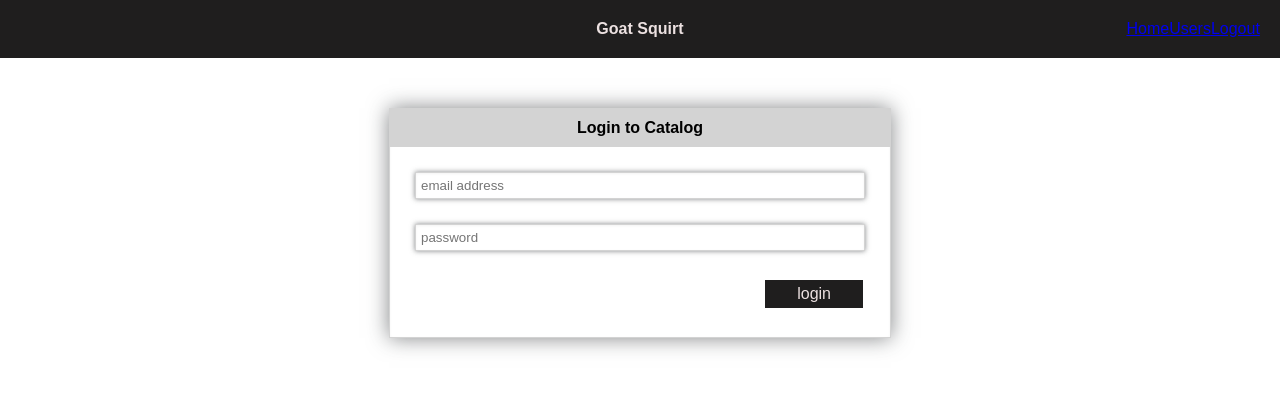
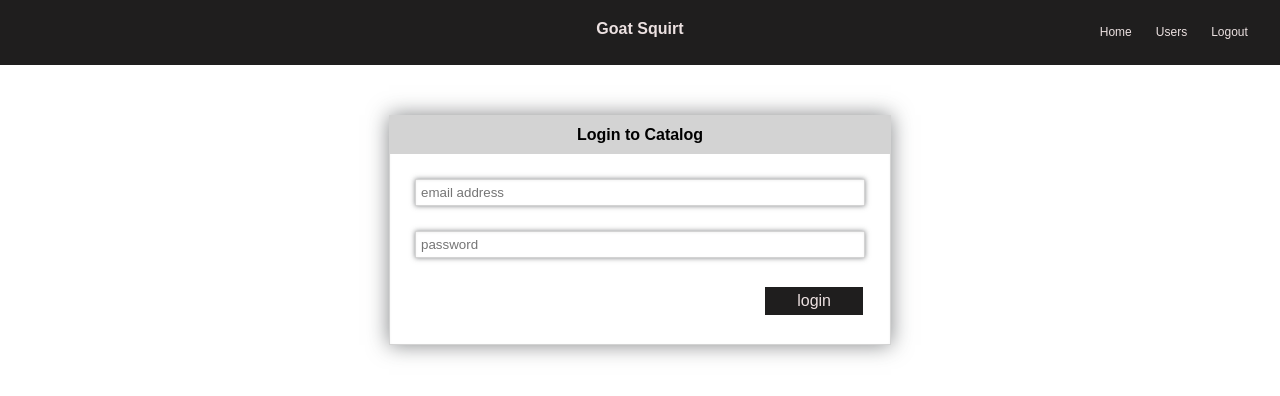
Before and after one commit to jdolla/thecatalog, a React (Create React App) app in the folder client/: page / in a window 1280 px wide. Shown: the top 396 px of the page. Built offline with nearby package versions, Linux system fonts and the light colour scheme.

Commit message:
header formattin

```diff
--- a/client/src/App.js
+++ b/client/src/App.js
@@ -13,6 +13,7 @@ class App extends Component {
         isAuthenticated: false,
         isAdmin: false,
         isCreator: false,
+        activeNav: "home",
     }
 
     handleLogin = (userInfo, cb) => {
@@ -40,14 +41,16 @@ class App extends Component {
                     const info = JSON.parse(parts[1]);
                     return this.setState({
                         first_name: info.first_name,
-                        isAuthenticated: info.isAuthenticated,
                         isAdmin: info.isAdmin,
                         isAuthenticated: true,
+                        isReader: info.isReader,
                     })
                 }
             });
         }
     }
+
+
 
     secureRoute = (props) => {
         const target = props.location.pathname;
@@ -73,6 +76,13 @@ class App extends Component {
         }
     }
 
+    handleRouteChange = () => {
+        console.log('here');
+        this.setState({
+            activeNav: "bob"
+        })
+    }
+
     render() {
         return (
             <BrowserRouter>
@@ -81,7 +91,8 @@ class App extends Component {
                         isAuthenticated={this.state.isAuthenticated}
                         first_name={this.state.first_name}
                         isAdmin={this.state.isAdmin}
-                        logoutHandler={this.logoutHandler}/>
+                        logoutHandler={this.logoutHandler}
+                        activeNav={this.state.activeNav}/>
                     <Switch>
                         <Route exact path="/" render={this.secureRoute}/>
                         <Route exact path="/users" render={this.secureRoute}/>
--- a/client/src/components/header/header.css
+++ b/client/src/components/header/header.css
@@ -11,6 +11,28 @@
     align-content: center;
     color: #ece1e1;
     align-content: center;
+}
+
+.Header a {
+    color: black;
+    text-align: center;
+    padding: 12px;
+    text-decoration: none;
+    font-size: 12px;
+    line-height: 25px;
+    border-radius: 2px;
+    color: #ece1e1;
+}
+
+.Header a:hover {
+    background-color: #ece1e1;
+    color: black;
+}
+
+.Header a.active {
+    background-color: #857a7a;
+    font-weight: bold;
+    color: black;
 }
 
 .title {
--- a/client/src/components/header/header.js
+++ b/client/src/components/header/header.js
@@ -5,6 +5,7 @@ import './header.css';
 
 class Header extends Component{
     render(){
+        const nav = this.props.activeNav;
         return(
             <div className="Header">
                 <div className="header-logobox">
@@ -13,7 +14,7 @@ class Header extends Component{
                     Goat Squirt
                 </div>
                 <div className="nav">
-                    <Link to="/">Home</Link>
+                    <Link to="/" className={nav === 'home'}>Home</Link>
                     <Link to="/users">Users</Link>
                     <a href="#">Logout</a>
                 </div>
```
